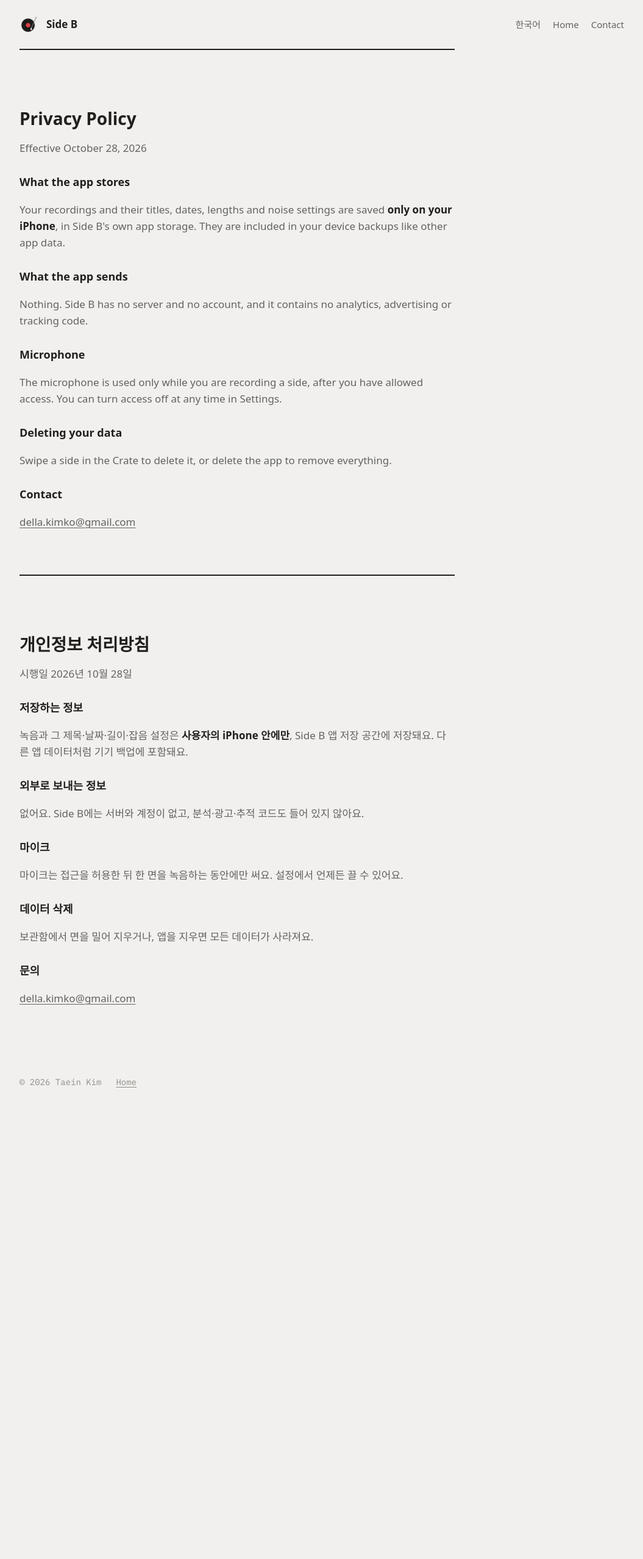
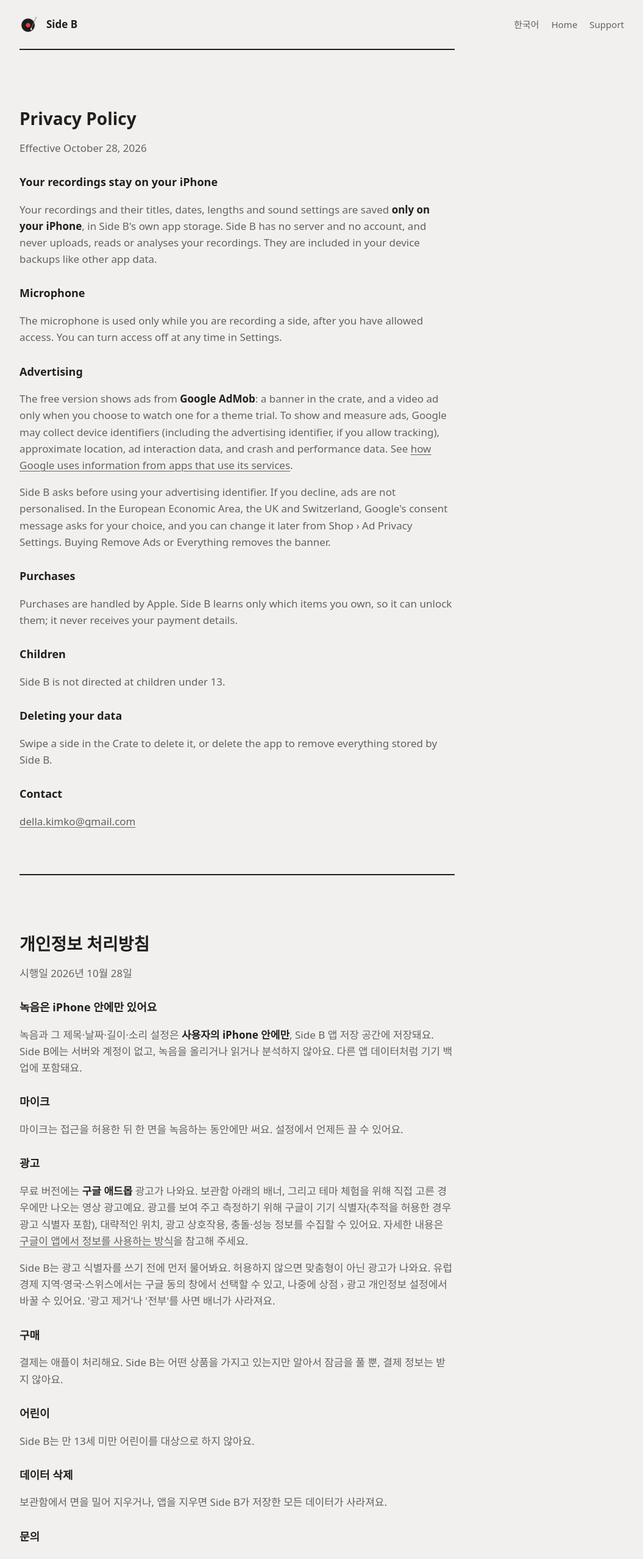
Before and after one commit to bbdyno/SideB-Site, a plain HTML site: page docs/privacy.html in a window 1280 px wide. Shown: the top 2556 px of the page at 61% size, without its empty margins (112-1167 px from the left). Before the commit the page ends 1842 px from the top, so only its background shows below. Drawn offline with Linux system fonts and the light colour scheme; a web font is replaced by a local one.

Commit message:
Cover ads and purchases in the privacy policy, add support page

```diff
--- a/docs/privacy.html
+++ b/docs/privacy.html
@@ -3,7 +3,7 @@
 <head>
 <meta charset="utf-8"><meta name="viewport" content="width=device-width, initial-scale=1">
 <title>Side B Privacy Policy</title>
-<meta name="description" content="Side B keeps every recording on your iPhone. No accounts, no servers, no tracking.">
+<meta name="description" content="Side B keeps every recording on your iPhone. The free version shows ads from Google AdMob.">
 <link rel="icon" href="assets/favicon.png">
 <link rel="preconnect" href="https://fonts.googleapis.com"><link rel="preconnect" href="https://fonts.gstatic.com" crossorigin>
 <link href="https://fonts.googleapis.com/css2?family=IBM+Plex+Mono:wght@400;500&family=IBM+Plex+Sans+KR:wght@400;600&display=swap" rel="stylesheet">
@@ -13,20 +13,32 @@
 <div class="wrap">
 <header class="top">
   <a class="brand" href="./"><img src="assets/icon.png" alt="">Side B</a>
-  <nav><a href="#ko">한국어</a><a href="./">Home</a><a href="mailto:della.kimko@gmail.com">Contact</a></nav>
+  <nav><a href="#ko">한국어</a><a href="./">Home</a><a href="support.html">Support</a></nav>
 </header>
 
 <section class="prose">
   <h2>Privacy Policy</h2>
   <p>Effective October 28, 2026</p>
-  <h3>What the app stores</h3>
-  <p>Your recordings and their titles, dates, lengths and noise settings are saved <strong>only on your iPhone</strong>, in Side B's own app storage. They are included in your device backups like other app data.</p>
-  <h3>What the app sends</h3>
-  <p>Nothing. Side B has no server and no account, and it contains no analytics, advertising or tracking code.</p>
+
+  <h3>Your recordings stay on your iPhone</h3>
+  <p>Your recordings and their titles, dates, lengths and sound settings are saved <strong>only on your iPhone</strong>, in Side B's own app storage. Side B has no server and no account, and never uploads, reads or analyses your recordings. They are included in your device backups like other app data.</p>
+
   <h3>Microphone</h3>
   <p>The microphone is used only while you are recording a side, after you have allowed access. You can turn access off at any time in Settings.</p>
+
+  <h3>Advertising</h3>
+  <p>The free version shows ads from <strong>Google AdMob</strong>: a banner in the crate, and a video ad only when you choose to watch one for a theme trial. To show and measure ads, Google may collect device identifiers (including the advertising identifier, if you allow tracking), approximate location, ad interaction data, and crash and performance data. See <a href="https://policies.google.com/technologies/partner-sites">how Google uses information from apps that use its services</a>.</p>
+  <p>Side B asks before using your advertising identifier. If you decline, ads are not personalised. In the European Economic Area, the UK and Switzerland, Google's consent message asks for your choice, and you can change it later from Shop › Ad Privacy Settings. Buying Remove Ads or Everything removes the banner.</p>
+
+  <h3>Purchases</h3>
+  <p>Purchases are handled by Apple. Side B learns only which items you own, so it can unlock them; it never receives your payment details.</p>
+
+  <h3>Children</h3>
+  <p>Side B is not directed at children under 13.</p>
+
   <h3>Deleting your data</h3>
-  <p>Swipe a side in the Crate to delete it, or delete the app to remove everything.</p>
+  <p>Swipe a side in the Crate to delete it, or delete the app to remove everything stored by Side B.</p>
+
   <h3>Contact</h3>
   <p><a href="mailto:della.kimko@gmail.com">della.kimko@gmail.com</a></p>
 </section>
@@ -34,19 +46,31 @@
 <section id="ko" lang="ko" class="prose">
   <h2>개인정보 처리방침</h2>
   <p>시행일 2026년 10월 28일</p>
-  <h3>저장하는 정보</h3>
-  <p>녹음과 그 제목·날짜·길이·잡음 설정은 <strong>사용자의 iPhone 안에만</strong>, Side B 앱 저장 공간에 저장돼요. 다른 앱 데이터처럼 기기 백업에 포함돼요.</p>
-  <h3>외부로 보내는 정보</h3>
-  <p>없어요. Side B에는 서버와 계정이 없고, 분석·광고·추적 코드도 들어 있지 않아요.</p>
+
+  <h3>녹음은 iPhone 안에만 있어요</h3>
+  <p>녹음과 그 제목·날짜·길이·소리 설정은 <strong>사용자의 iPhone 안에만</strong>, Side B 앱 저장 공간에 저장돼요. Side B에는 서버와 계정이 없고, 녹음을 올리거나 읽거나 분석하지 않아요. 다른 앱 데이터처럼 기기 백업에 포함돼요.</p>
+
   <h3>마이크</h3>
   <p>마이크는 접근을 허용한 뒤 한 면을 녹음하는 동안에만 써요. 설정에서 언제든 끌 수 있어요.</p>
+
+  <h3>광고</h3>
+  <p>무료 버전에는 <strong>구글 애드몹</strong> 광고가 나와요. 보관함 아래의 배너, 그리고 테마 체험을 위해 직접 고른 경우에만 나오는 영상 광고예요. 광고를 보여 주고 측정하기 위해 구글이 기기 식별자(추적을 허용한 경우 광고 식별자 포함), 대략적인 위치, 광고 상호작용, 충돌·성능 정보를 수집할 수 있어요. 자세한 내용은 <a href="https://policies.google.com/technologies/partner-sites">구글이 앱에서 정보를 사용하는 방식</a>을 참고해 주세요.</p>
+  <p>Side B는 광고 식별자를 쓰기 전에 먼저 물어봐요. 허용하지 않으면 맞춤형이 아닌 광고가 나와요. 유럽 경제 지역·영국·스위스에서는 구글 동의 창에서 선택할 수 있고, 나중에 상점 › 광고 개인정보 설정에서 바꿀 수 있어요. '광고 제거'나 '전부'를 사면 배너가 사라져요.</p>
+
+  <h3>구매</h3>
+  <p>결제는 애플이 처리해요. Side B는 어떤 상품을 가지고 있는지만 알아서 잠금을 풀 뿐, 결제 정보는 받지 않아요.</p>
+
+  <h3>어린이</h3>
+  <p>Side B는 만 13세 미만 어린이를 대상으로 하지 않아요.</p>
+
   <h3>데이터 삭제</h3>
-  <p>보관함에서 면을 밀어 지우거나, 앱을 지우면 모든 데이터가 사라져요.</p>
+  <p>보관함에서 면을 밀어 지우거나, 앱을 지우면 Side B가 저장한 모든 데이터가 사라져요.</p>
+
   <h3>문의</h3>
   <p><a href="mailto:della.kimko@gmail.com">della.kimko@gmail.com</a></p>
 </section>
 
-<footer><span>© 2026 Taein Kim</span><a href="./">Home</a></footer>
+<footer><span>© 2026 Taein Kim</span><a href="./">Home</a><a href="support.html">Support</a></footer>
 </div>
 </body>
 </html>
```
Also changed, not shown: docs/index.html (+5 -5 lines), docs/support.html (added, +56 -0 lines), docs/app-ads.txt (added).
